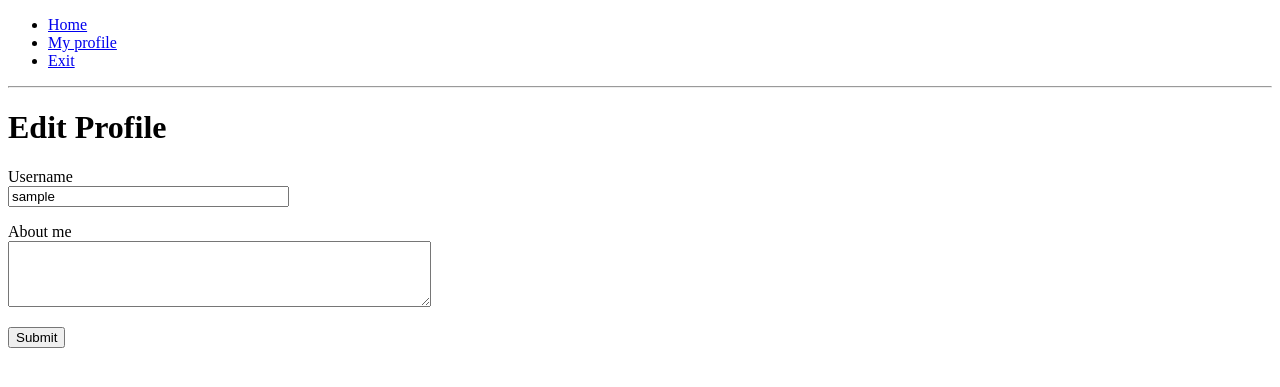
After one commit to elstds/flask_learn, a Flask app: page /edit_profile in a window 1280 px wide. The commit adds this page. Shown: the top 387 px of the page. Run offline with Flask 3, Linux system fonts and the light colour scheme; the visitor is signed in with stand-in values (Sample User, id 1); data comes from the database, SQL or seed files in the repository; both versions use the stored data as it was after the commit.

Commit message:
added user profile editing

```diff
--- a/app/forms.py
+++ b/app/forms.py
@@ -1,7 +1,8 @@
 from flask_wtf import FlaskForm
-from wtforms import StringField, PasswordField, SubmitField, BooleanField
-from wtforms.validators import DataRequired, ValidationError, Email, EqualTo
+from wtforms import StringField, PasswordField, SubmitField, BooleanField, TextAreaField
+from wtforms.validators import DataRequired, Length, ValidationError, Email, EqualTo
 import sqlalchemy as sa
+from wtforms.widgets.core import TextArea
 from app import db
 from app.models import User
 
@@ -27,3 +28,9 @@ class RegistrationForm(FlaskForm):
         user = db.session.scalar(sa.select(User).where(User.email == email.data))
         if user is not None:
             raise ValidationError('Please use a different email.')
+
+
+class EditProfileForm(FlaskForm):
+    username = StringField('Username', validators=[DataRequired()])
+    about_me = TextAreaField('About me', validators=[Length(min=0, max=140)])
+    submit = SubmitField('Submit')
--- a/app/models.py
+++ b/app/models.py
@@ -13,6 +13,8 @@ class User(UserMixin, db.Model):
     username: so.Mapped[str] = so.mapped_column(sa.String(64), index=True, unique=True)
     email: so.Mapped[str] = so.mapped_column(sa.String(120), index=True, unique=True)
     password_hash: so.Mapped[Optional[str]] = so.mapped_column(sa.String(256))
+    about_me: so.Mapped[Optional[str]] = so.mapped_column(sa.String(140))
+    last_seen: so.Mapped[Optional[datetime]] = so.mapped_column(default=lambda: datetime.now(timezone.utc))
 
     posts: so.WriteOnlyMapped['Post'] = so.relationship(back_populates='author')
 
@@ -24,6 +26,9 @@ class User(UserMixin, db.Model):
 
     def check_password(self, password):
         return check_password_hash(self.password_hash, password)
+
+    def avatar(self, size):
+        return f'https://imageplaceholder.net/{size}'
 
 @login.user_loader
 def loader_user(id):
--- a/app/routes.py
+++ b/app/routes.py
@@ -1,15 +1,15 @@
 from flask import render_template, flash, redirect, url_for, request
 from flask_login.utils import login_required
 from app import app, db
-from app.forms import LoginForm, RegistrationForm
+from app.forms import LoginForm, RegistrationForm, EditProfileForm
 from flask_login import current_user, login_user, logout_user
 import sqlalchemy as sa
 from app.models import User
 from urllib.parse import urlsplit
+from datetime import datetime, timezone
 
 @app.route('/')
 @app.route('/index')
-@login_required
 def index():
     posts = [
         {
@@ -62,3 +62,35 @@ def register():
         flash('Congratulations, you are now a registered user!')
         return redirect(url_for('login'))
     return render_template('register.html', title='Register', form=form)
+
+
+@app.route('/user/<username>')
+@login_required
+def user(username):
+    user = db.first_or_404(sa.select(User).where(User.username == username))
+    posts = [
+        {'author': user, 'body': 'First test post'},
+        {'author': user, 'body': 'Second test post'}
+    ]
+    return render_template('user.html', user=user, posts=posts)
+
+@app.before_request
+def before_request():
+    if current_user.is_authenticated:
+        current_user.last_seen = datetime.now(timezone.utc)
+        db.session.commit()
+
+@app.route('/edit_profile', methods=['GET', 'POST'])
+@login_required
+def edit_profile():
+    form = EditProfileForm()
+    if form.validate_on_submit():
+        current_user.username = form.username.data
+        current_user.about_me = form.about_me.data
+        db.session.commit()
+        flash('Your changes have been saved.')
+        return redirect(url_for('edit_profile'))
+    elif request.method == 'GET':
+        form.username.data = current_user.username
+        form.about_me.data = current_user.about_me
+    return render_template('edit_profile.html', title='Edit Profile', form=form)
--- a/app/templates/base.html
+++ b/app/templates/base.html
@@ -13,6 +13,12 @@
                 <ul>
                     <li>
                         <a href="{{ url_for('index') }}">Home</a>
+                    </li>
+                    <li>
+                        <a
+                            href="{{ url_for('user', username=current_user.username) }}"
+                            >My profile</a
+                        >
                     </li>
                     <li>
                         {% if current_user.is_anonymous %}
--- /dev/null
+++ b/app/templates/edit_profile.html
@@ -0,0 +1,21 @@
+{% extends 'base.html' %} {% block content %}
+<h1>Edit Profile</h1>
+<form action="" method="post">
+    {{ form.hidden_tag() }}
+    <p>
+        {{ form.username.label }}<br />
+        {{ form.username(size=32) }}<br />
+        {% for error in form.username.errors %}
+        <span style="color: red">[{{ error }}]</span>
+        {% endfor %}
+    </p>
+    <p>
+        {{ form.about_me.label }}<br />
+        {{ form.about_me(cols=50, rows=4) }}<br />
+        {% for error in form.about_me.errors %}
+        <span style="color: red">[{{ error }}]</span>
+        {% endfor %}
+    </p>
+    <p>{{ form.submit() }}</p>
+</form>
+{% endblock %}
```
Also changed, not shown: app/templates/_post.html (added, +9 -0 lines), app/templates/user.html (added, +18 -0 lines), migrations/versions/f354efd2f10e_new_user_fields.py (added, +34 -0 lines), app.db.
